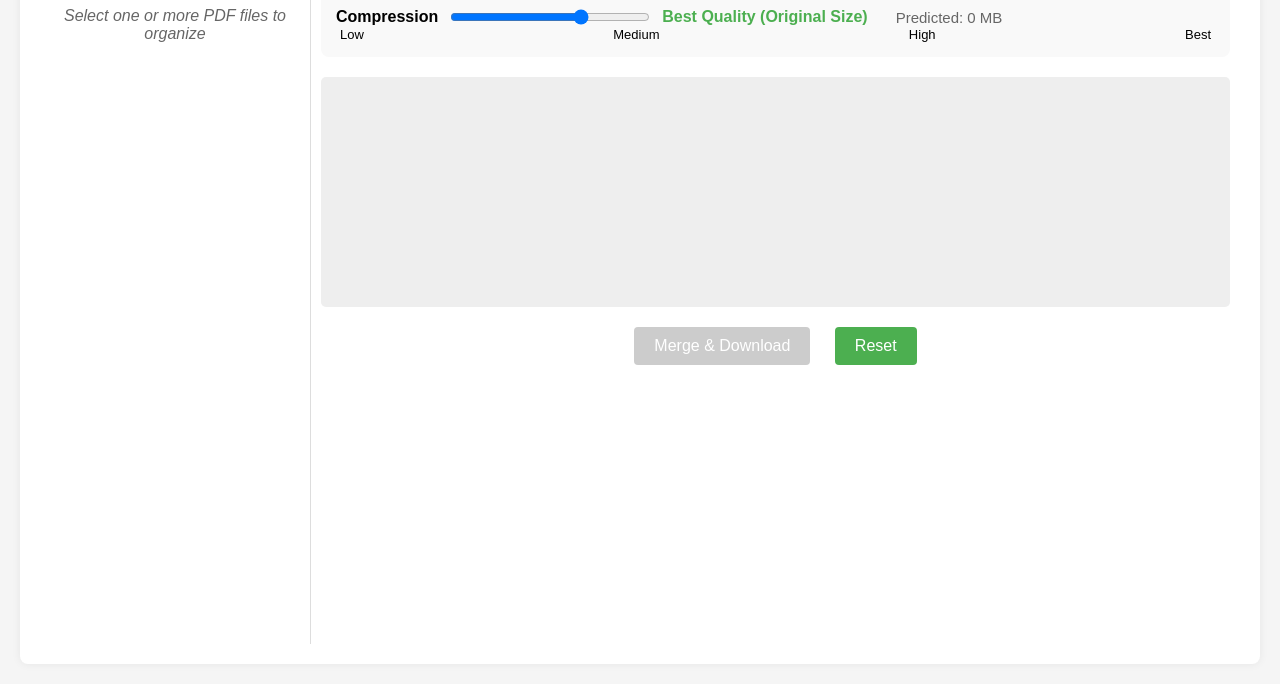
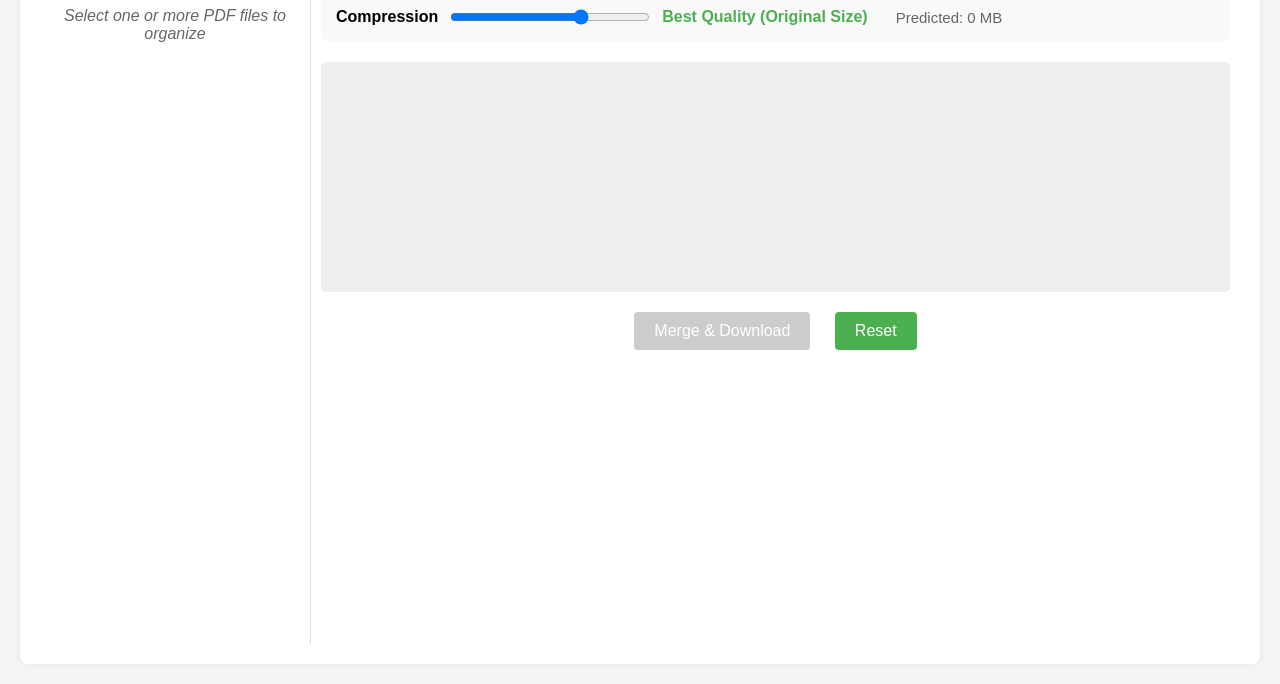
Before and after one commit to 0indianeagle0/bulkprints, a plain HTML site: page pdfORG.html in a window 1280 px wide. Shown: the part 116-800 px from the top of the page. Drawn offline with nearby package versions, Linux system fonts and the light colour scheme; a script that the page names is missing.

Commit message:
Update pdfORG.html

```diff
--- a/pdfORG.html
+++ b/pdfORG.html
@@ -70,10 +70,7 @@
                 <span class="predicted-size">Predicted: <span id="predictedSize">0 MB</span></span>
             </div>
             <div class="preset-labels">
-                <span>Low</span>
-                <span>Medium</span>
-                <span>High</span>
-                <span>Best</span>
+
             </div>
         </div>
         <div class="thumbnail-container" id="thumbnailContainer"></div>
```
